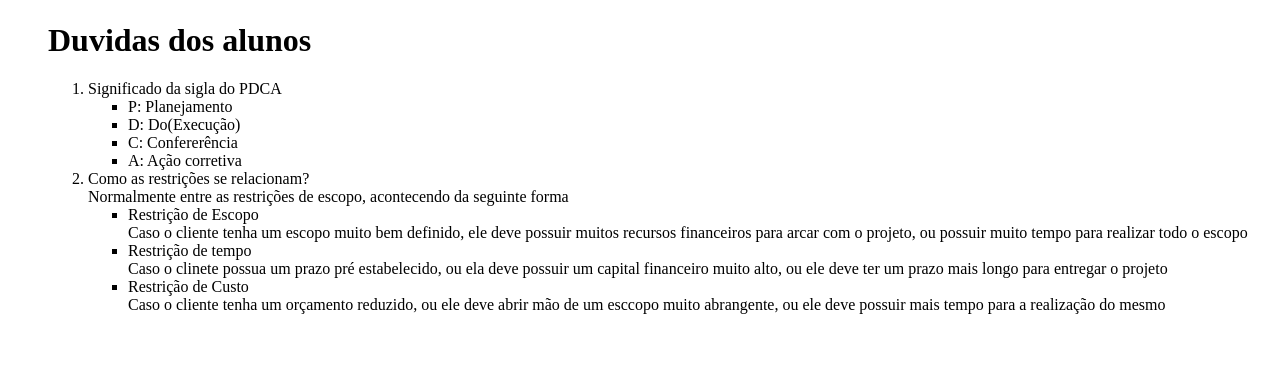
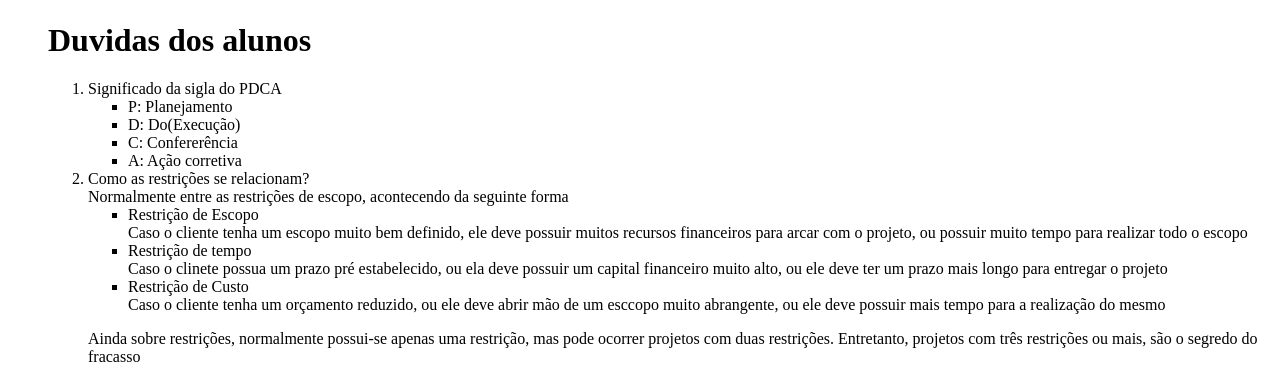
Before and after one commit to camilocoelhogomes/revisaoProvaGestao, a plain HTML site: page index.html in a window 1280 px wide. Shown: the part 1929-2311 px from the top of the page. Before the commit the page ends 2259 px from the top, so only its background shows below. Drawn offline with Linux system fonts and the light colour scheme.

Commit message:
máximo de restrições

```diff
--- a/index.html
+++ b/index.html
@@ -121,6 +121,9 @@
                             possuir mais tempo para a realização do mesmo
                         </li>
                     </ul>
+                    <p>Ainda sobre restrições, normalmente possui-se apenas uma restrição, mas pode ocorrer projetos com duas restrições. Entretanto, projetos com três
+                       restrições ou mais, são o segredo do fracasso
+                    </p>
                 </li>
             </ol>
             <script>
```
